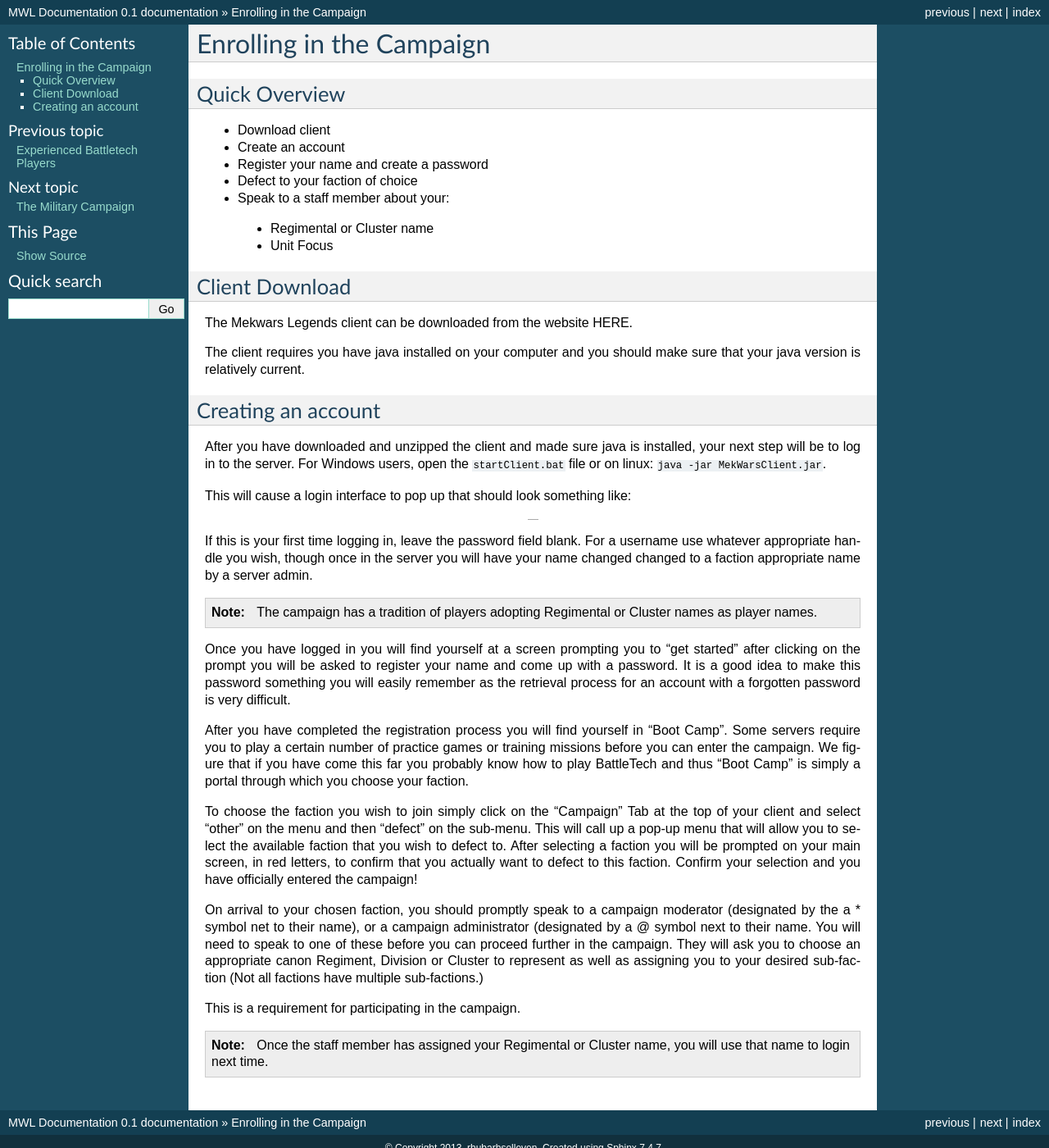
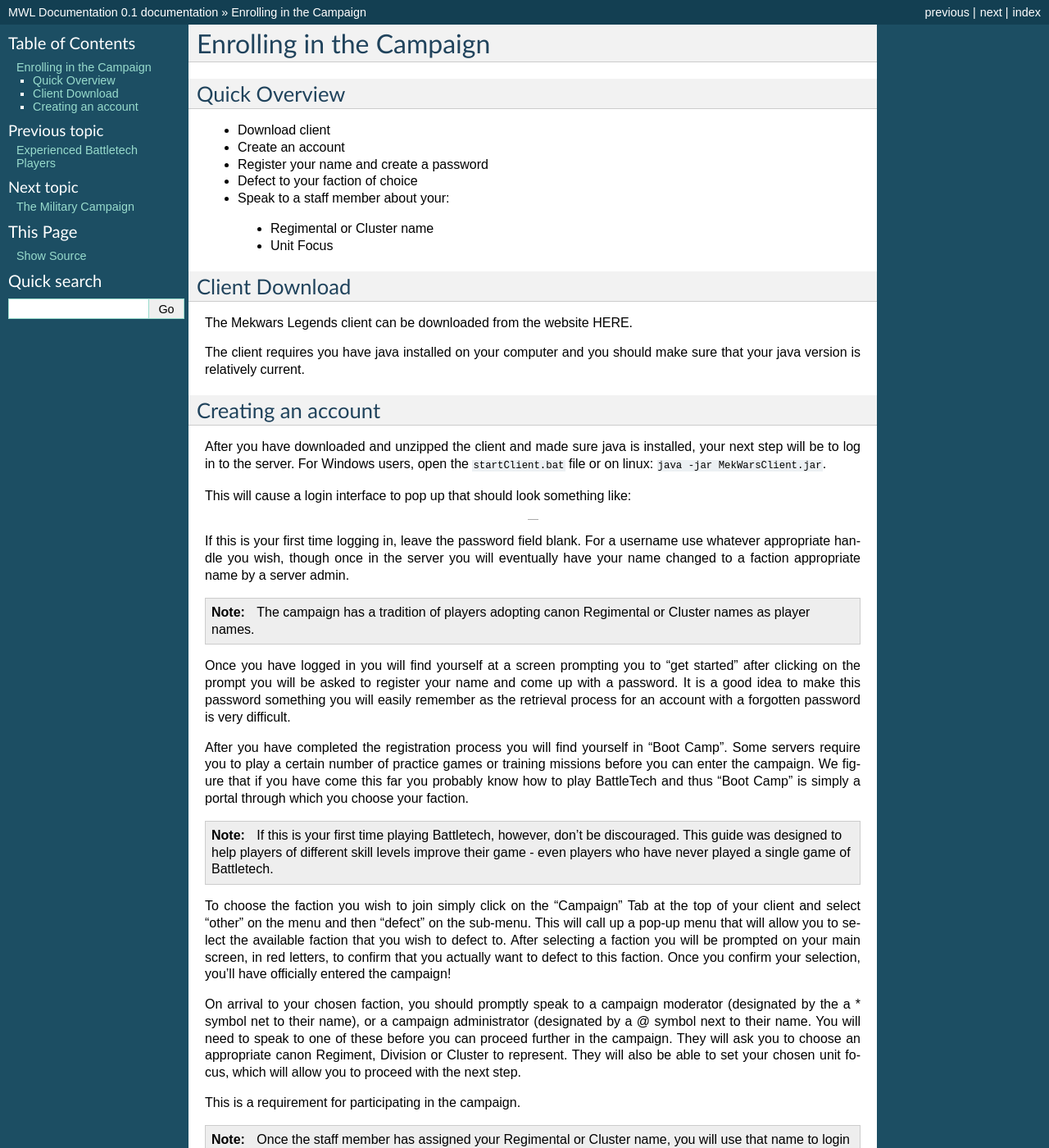
Before and after one commit to mekwars-legends/mwl-docs, a Sphinx documentation site: the page built from docs/gettingStarted/enrollingInTheCampaign.rst, in a window 1280 px wide and 1400 px high. Shown: the whole window at 82% size. Built offline with Sphinx 7.4.7, drawn with Linux system fonts in a browser that asks for light colours; pages that are not in the unit, such as notebooks, are missing from menus.

Commit message:
Update enrollingInTheCampaign.rst
text updates, removed "subfaction" reference.

```diff
--- a/docs/gettingStarted/enrollingInTheCampaign.rst
+++ b/docs/gettingStarted/enrollingInTheCampaign.rst
@@ -37,18 +37,19 @@
 |            |
 +------------+
 
-If this is your first time logging in, leave the password field blank. For a username use whatever appropriate handle you wish, though once in the server you will have your name changed changed to a faction appropriate name by a server admin.
+If this is your first time logging in, leave the password field blank. For a username use whatever appropriate handle you wish, though once in the server you will eventually have your name changed to a faction appropriate name by a server admin.
 
-.. note:: The campaign has a tradition of players adopting Regimental or Cluster names as player names.
+.. note:: The campaign has a tradition of players adopting canon Regimental or Cluster names as player names.
 
 Once you have logged in you will find yourself at a screen prompting you to "get started" after clicking on the prompt you will be asked to register your name and come up with a password. It is a good idea to make this password something you will easily remember as the retrieval process for an account with a forgotten password is very difficult.
 
 After you have completed the registration process you will find yourself in "Boot Camp". Some servers require you to play a certain number of practice games or training missions before you can enter the campaign. We figure that if you have come this far you probably know how to play BattleTech and thus "Boot Camp" is simply a portal through which you choose your faction.
 
-To choose the faction you wish to join simply click on the "Campaign" Tab at the top of your client and select "other" on the menu and then "defect" on the sub-menu. This will call up a pop-up menu that will allow you to select the available faction that you wish to defect to. After selecting a faction you will be prompted on your main screen, in red letters, to confirm that you actually want to defect to this faction. Confirm your selection and you have officially entered the campaign!
+.. note:: If this is your first time playing Battletech, however, don't be discouraged. This guide was designed to help players of different skill levels improve their game - even players who have never played a single game of Battletech.
 
+To choose the faction you wish to join simply click on the "Campaign" Tab at the top of your client and select "other" on the menu and then "defect" on the sub-menu. This will call up a pop-up menu that will allow you to select the available faction that you wish to defect to. After selecting a faction you will be prompted on your main screen, in red letters, to confirm that you actually want to defect to this faction. Once you confirm your selection, you'll have officially entered the campaign!
 
-On arrival to your chosen faction, you should promptly speak to a campaign moderator (designated by the a * symbol net to their name), or a campaign administrator (designated by a @ symbol next to their name. You will need to speak to one of these before you can proceed further in the campaign. They will ask you to choose an appropriate canon Regiment, Division or Cluster to represent as well as assigning you to your desired sub-faction (Not all factions have multiple sub-factions.)
+On arrival to your chosen faction, you should promptly speak to a campaign moderator (designated by the a * symbol net to their name), or a campaign administrator (designated by a @ symbol next to their name. You will need to speak to one of these before you can proceed further in the campaign. They will ask you to choose an appropriate canon Regiment, Division or Cluster to represent. They will also be able to set your chosen unit focus, which will allow you to proceed with the next step.
 
 This is a requirement for participating in the campaign.
 
```
